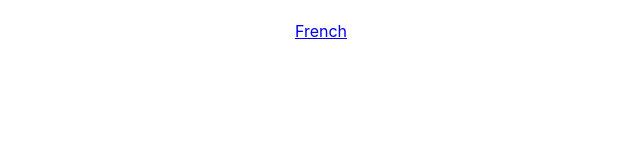
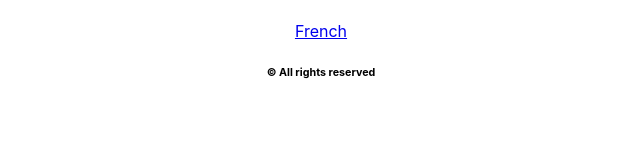
Before and after one commit to mmarvin3/Project-3-Application-Frontend, a React (Create React App) app: page / in a window 1280 px wide. Shown: the part 150-300 px from the top of the page, without its empty margins (319-959 px from the left). Built offline with nearby package versions, Linux system fonts and the light colour scheme.

Commit message:
added footer content & route

```diff
--- a/src/App.js
+++ b/src/App.js
@@ -1,6 +1,7 @@
 import './App.css';
 import Header from './components/Header';
-import Main from './components/Main'
+import Main from './components/Main';
+import Footer from './components/Footer';
 
 
 function App() {
@@ -8,6 +9,7 @@ function App() {
     <div className="App">
       <Header />
       <Main />
+      <Footer />
 
 
     </div>
--- a/src/components/Footer.js
+++ b/src/components/Footer.js
@@ -0,0 +1,8 @@
+const Footer = (props) => {
+    return (
+        <div className="footer">
+            <h6>&copy; All rights reserved</h6>
+        </div>
+    )
+}
+export default Footer
```
